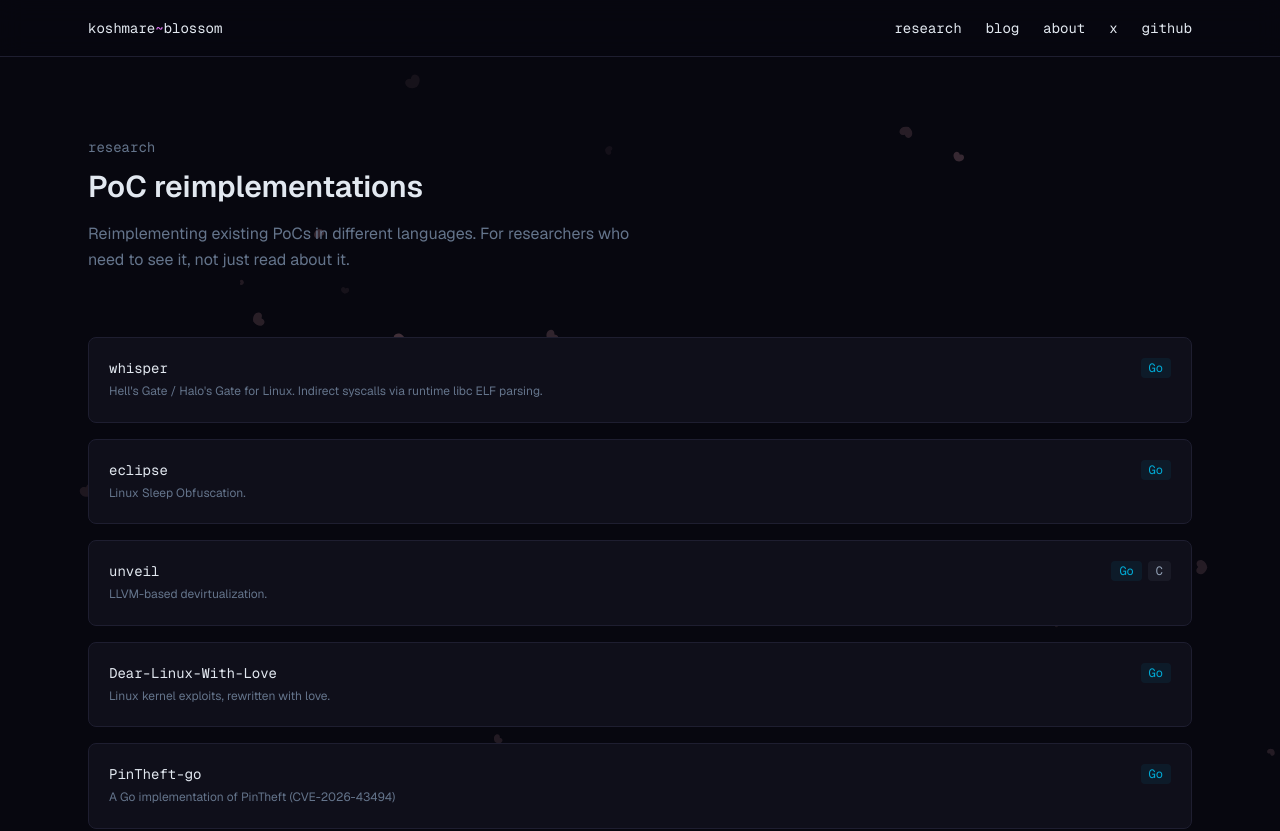
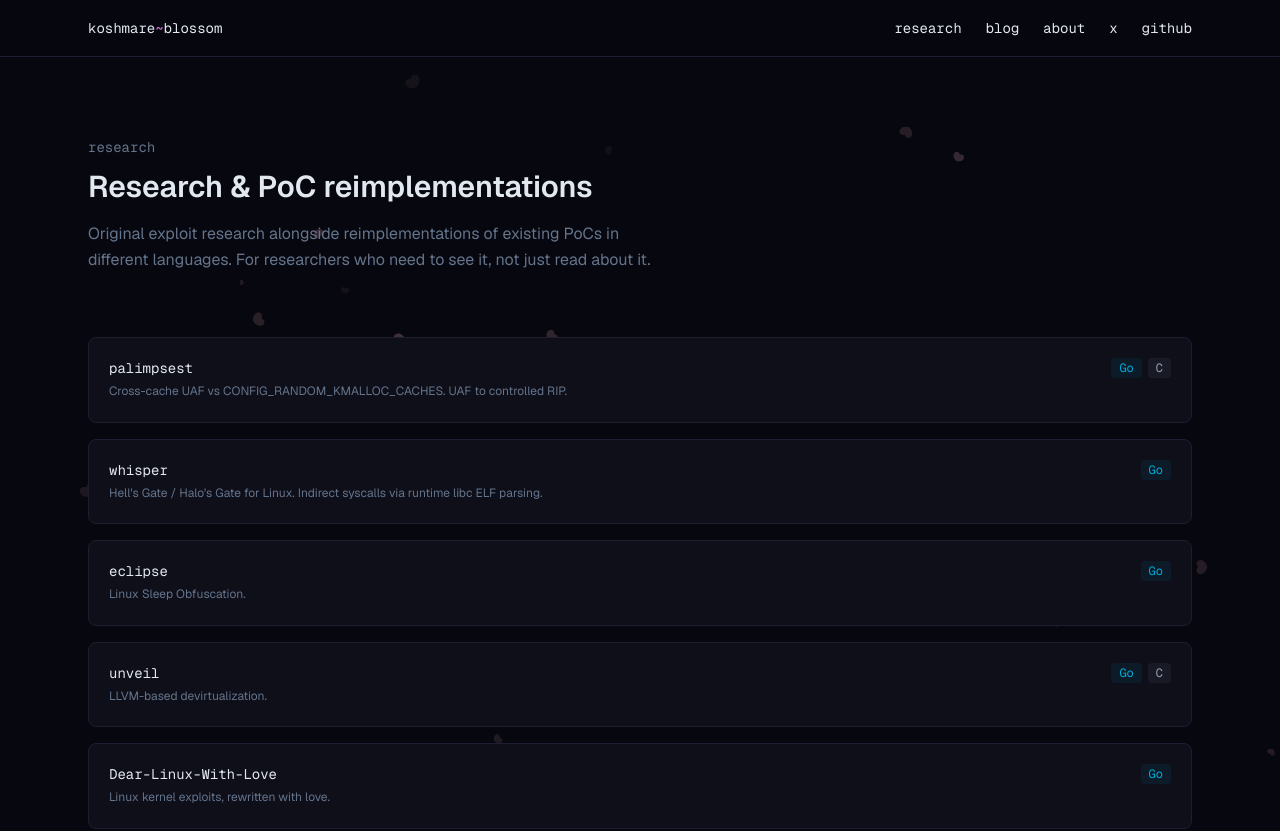
Before and after one commit to Koshmare-Blossom/Koshmare-Blossom.github.io, a Next.js app: page /research in a window 1280 px wide. Shown: the top 831 px of the page. Built offline with nearby package versions, Linux system fonts and the light colour scheme; no server answers.

Commit message:
add paplimsest repo

```diff
--- a/app/page.tsx
+++ b/app/page.tsx
@@ -5,6 +5,14 @@ import Image from "next/image";
 import { useEffect, useRef, useState } from "react";
 
 const allRepos = [
+  {
+    name: "palimpsest",
+    desc: "Cross-cache UAF vs CONFIG_RANDOM_KMALLOC_CACHES. UAF to controlled RIP.",
+    cve: null,
+    lang: ["Go", "C"],
+    url: "https://github.com/Koshmare-Blossom/palimpsest",
+    stars: 0,
+  },
   {
     name: "unveil",
     desc: "LLVM-based devirtualization.",
--- a/app/research/page.tsx
+++ b/app/research/page.tsx
@@ -3,6 +3,14 @@
 import { useEffect, useState } from "react";
 
 const initialRepos = [
+  {
+    name: "palimpsest",
+    desc: "Cross-cache UAF vs CONFIG_RANDOM_KMALLOC_CACHES. UAF to controlled RIP.",
+    cve: null,
+    lang: ["Go", "C"],
+    url: "https://github.com/Koshmare-Blossom/palimpsest",
+    stars: 0,
+  },
   {
     name: "whisper",
     desc: "Hell's Gate / Halo's Gate for Linux. Indirect syscalls via runtime libc ELF parsing.",
@@ -129,11 +137,12 @@ export default function Research() {
       <div className="mb-16">
         <p className="font-mono text-sm text-[#64748b] mb-3">research</p>
         <h1 className="text-3xl font-semibold text-[#e2e8f0] mb-4">
-          PoC reimplementations
+          Research & PoC reimplementations
         </h1>
         <p className="text-[#64748b] max-w-xl leading-relaxed">
-          Reimplementing existing PoCs in different languages.
-          For researchers who need to see it, not just read about it.
+          Original exploit research alongside reimplementations of existing
+          PoCs in different languages. For researchers who need to see it,
+          not just read about it.
         </p>
       </div>
 
```
